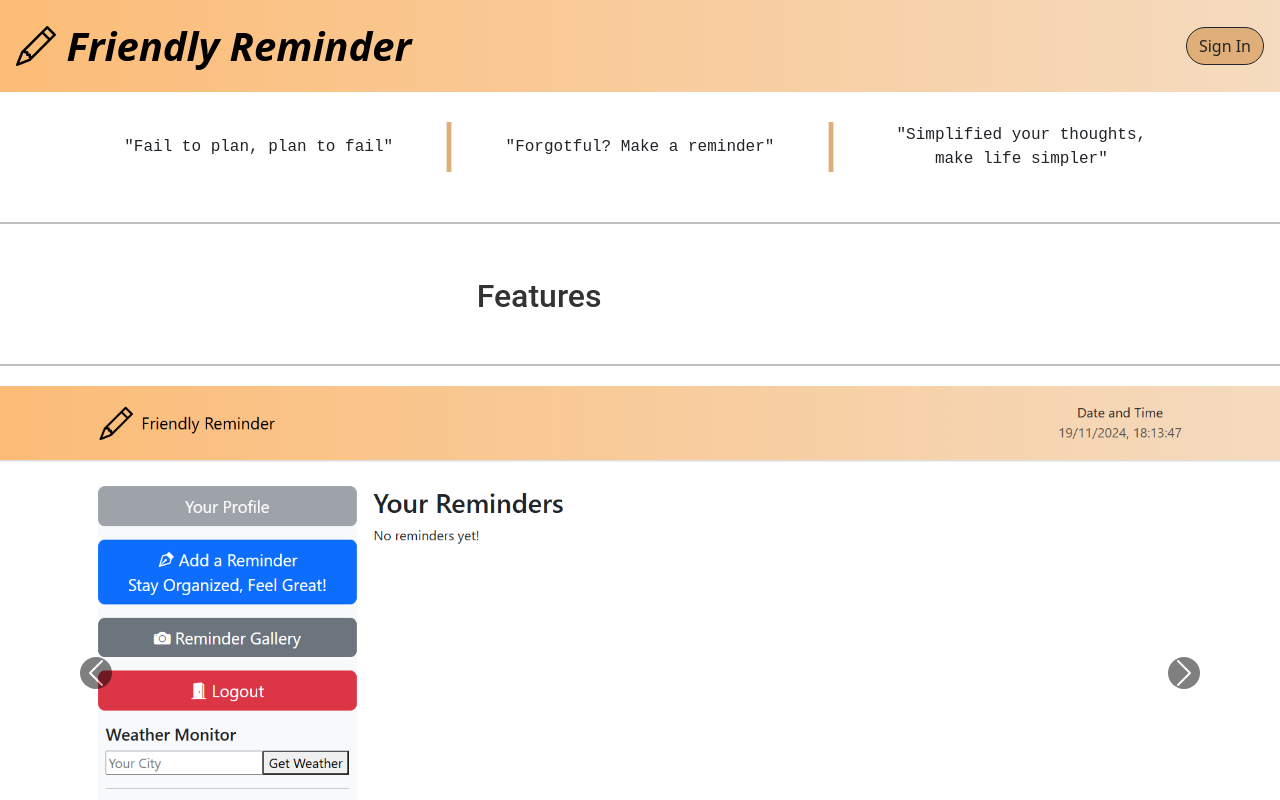
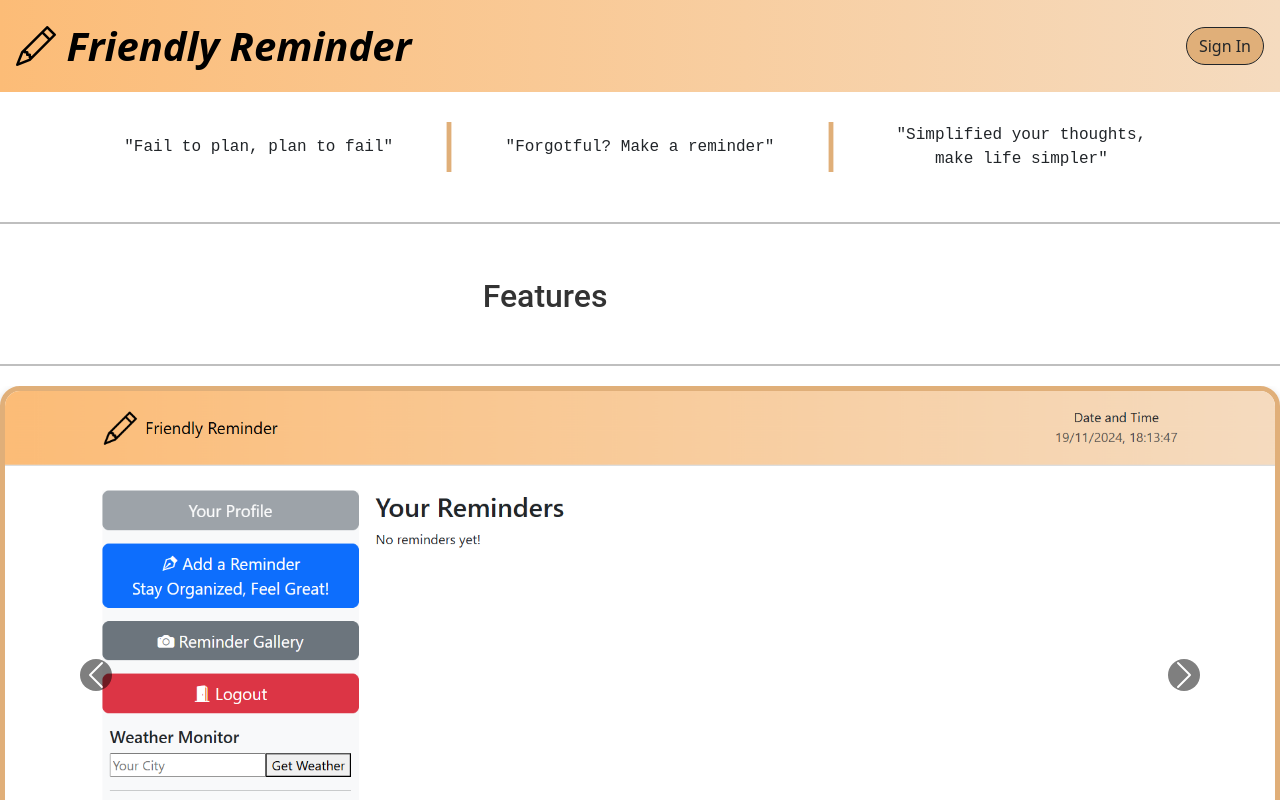
Before and after one commit to yukihira-ali/reminder-productivity-apps-v1, a React (Vite) app: page /#/ in a window 1280 px wide. Shown: the top 800 px of the page. Built offline with nearby package versions, Linux system fonts and the light colour scheme; no server answers.

Commit message:
fine tune features information

```diff
--- a/src/style.css
+++ b/src/style.css
@@ -65,3 +65,12 @@
         transform: translateX(100%);
     }
 }
+
+.carousel-inner img {
+    width: 100%;
+    height: auto;
+    object-fit: contain;
+    border-radius: 20px;
+    box-shadow: 0px 4px 10px rgba(0, 0, 0, 0.2);
+    border: 5px solid #e0af79;
+}
```
